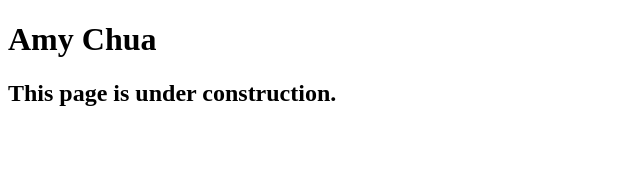
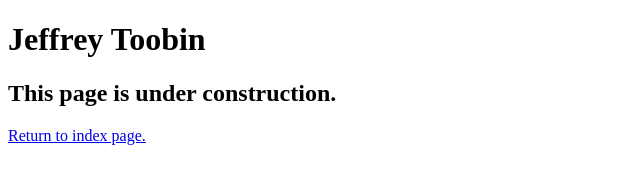
Before and after one commit to nahian-29/A13, a plain HTML site: page speakers/chua.html in a window 1280 px wide. Shown: the whole page, without its empty margins (0-640 px from the left). Drawn offline with Linux system fonts and the light colour scheme.

Commit message:
Update chua.html

```diff
--- a/speakers/chua.html
+++ b/speakers/chua.html
@@ -1,4 +1,3 @@
-
 <!DOCTYPE html>
 <html lang="en">
 
@@ -9,10 +8,11 @@
 </head>
 
 <body>
-	<main>
-		<h1>Amy Chua</h1>
-		<h2>This page is under construction.</h2>
-	</main>
+    <main>
+	    <h1>Jeffrey Toobin</h1>
+	    <h2>This page is under construction.</h2>
+		<a href="../index.html"><p>Return to index page.</p></a>
+    </main>
 </body>
 
 </html>
```
